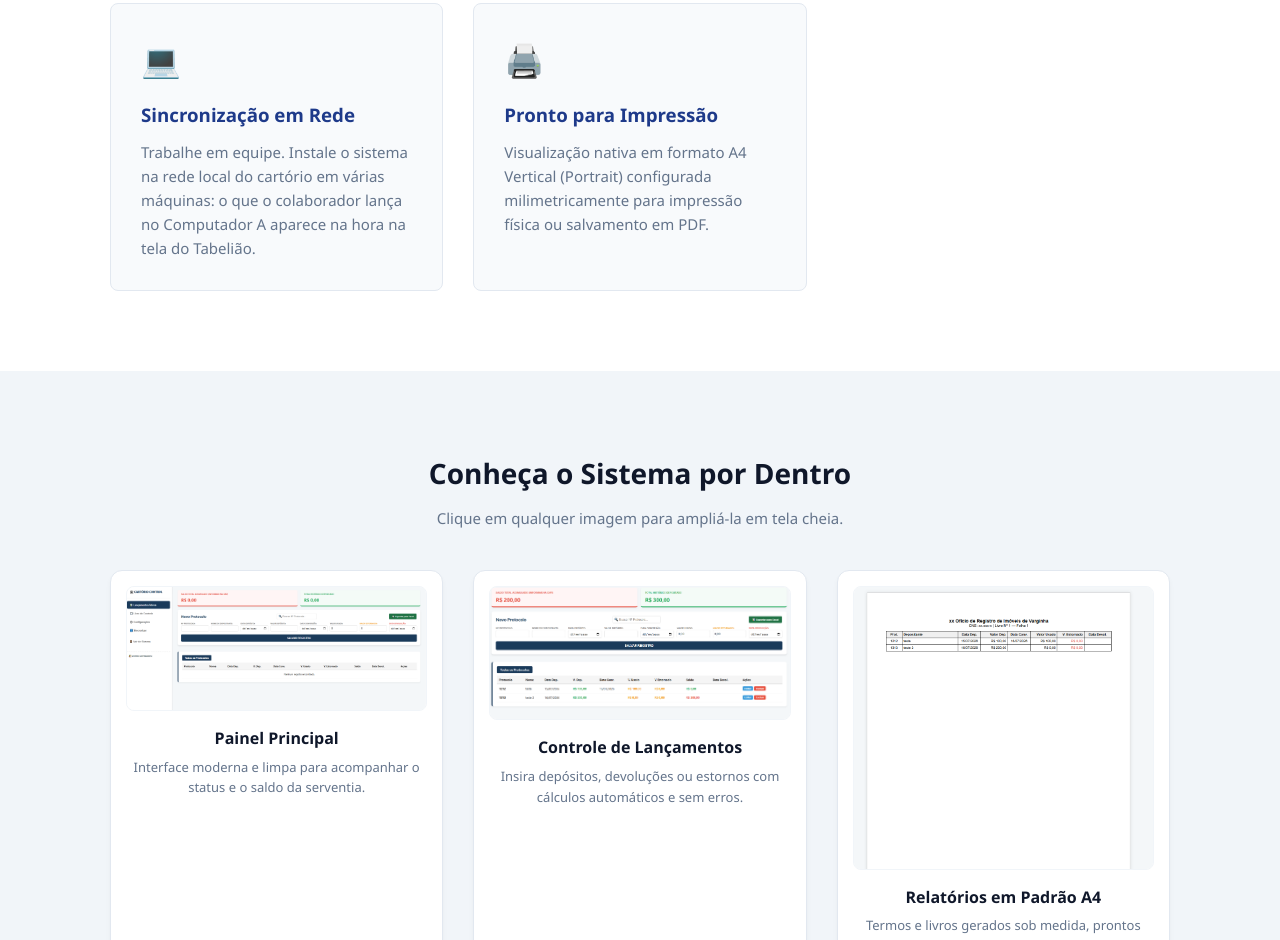
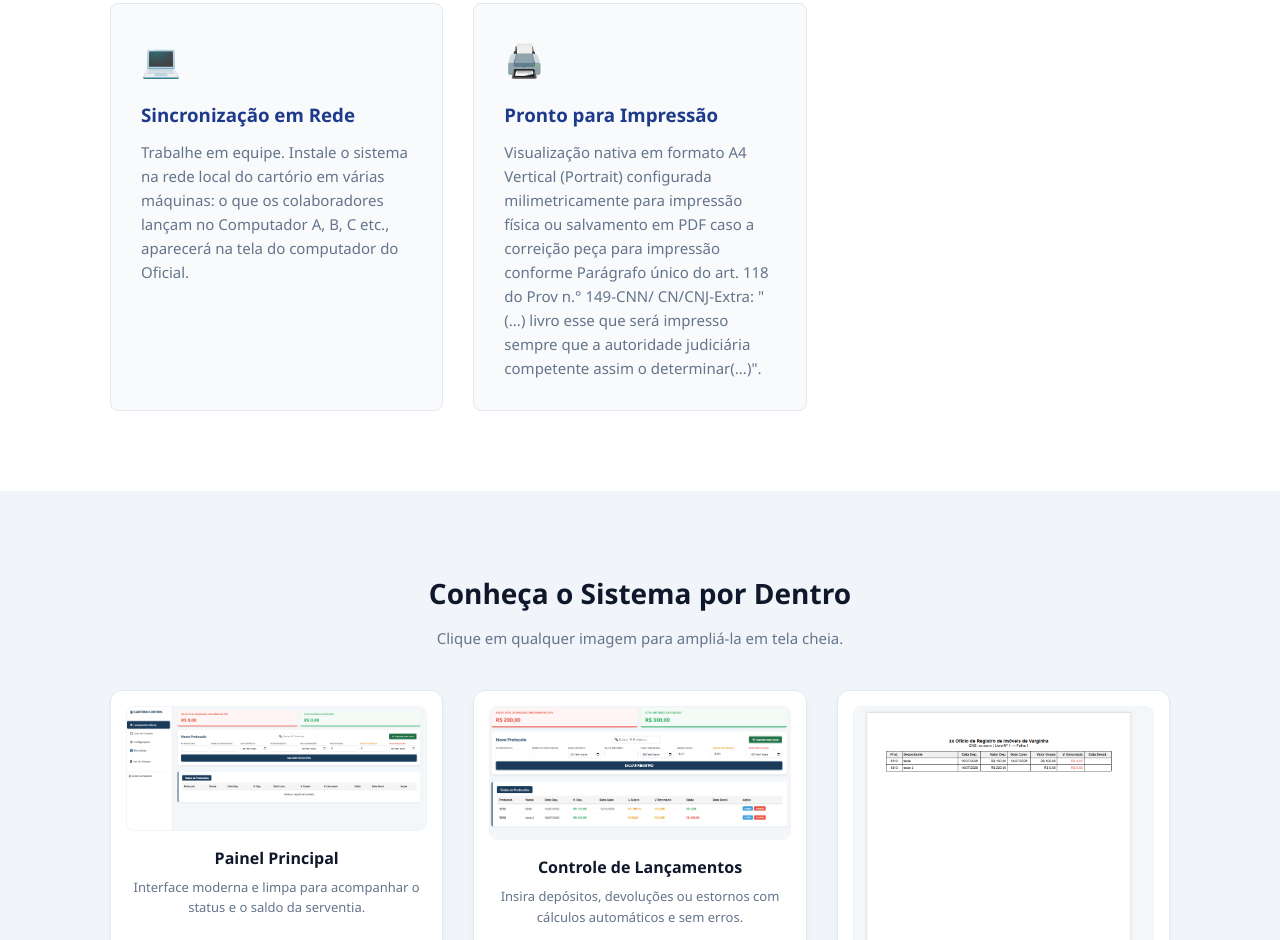
Before and after one commit to ancillasys/ancillasys, a plain HTML site: page index.html in a window 1280 px wide. Shown: the part 1099-2039 px from the top of the page. Drawn offline with Linux system fonts and the light colour scheme.

Commit message:
Update index.html

```diff
--- a/index.html
+++ b/index.html
@@ -420,12 +420,12 @@
                     <div class="card">
                         <div class="card-icon">💻</div>
                         <h3>Sincronização em Rede</h3>
-                        <p>Trabalhe em equipe. Instale o sistema na rede local do cartório em várias máquinas: o que o colaborador lança no Computador A aparece na hora na tela do Tabelião.</p>
+                        <p>Trabalhe em equipe. Instale o sistema na rede local do cartório em várias máquinas: o que os colaboradores lançam no Computador A, B, C etc., aparecerá na tela do computador do Oficial.</p>
                     </div>
                     <div class="card">
                         <div class="card-icon">🖨️</div>
                         <h3>Pronto para Impressão</h3>
-                        <p>Visualização nativa em formato A4 Vertical (Portrait) configurada milimetricamente para impressão física ou salvamento em PDF.</p>
+                        <p>Visualização nativa em formato A4 Vertical (Portrait) configurada milimetricamente para impressão física ou salvamento em PDF caso a correição peça para impressão conforme Parágrafo único do art. 118 do Prov n.° 149-CNN/ CN/CNJ-Extra: "(...) livro esse que será impresso sempre que a autoridade judiciária competente assim o determinar(...)".</p>
                     </div>
                 </div>
             </div>
```
